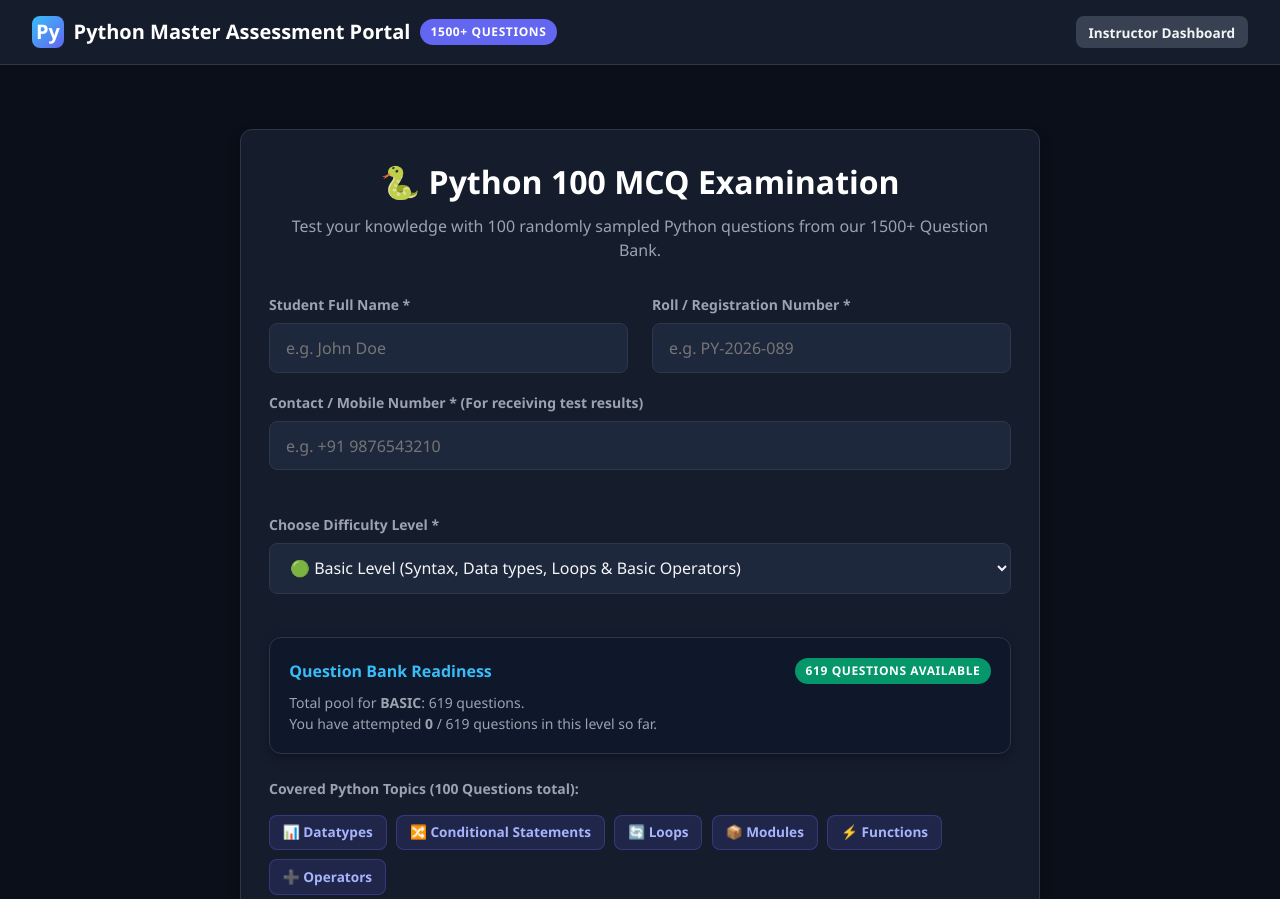
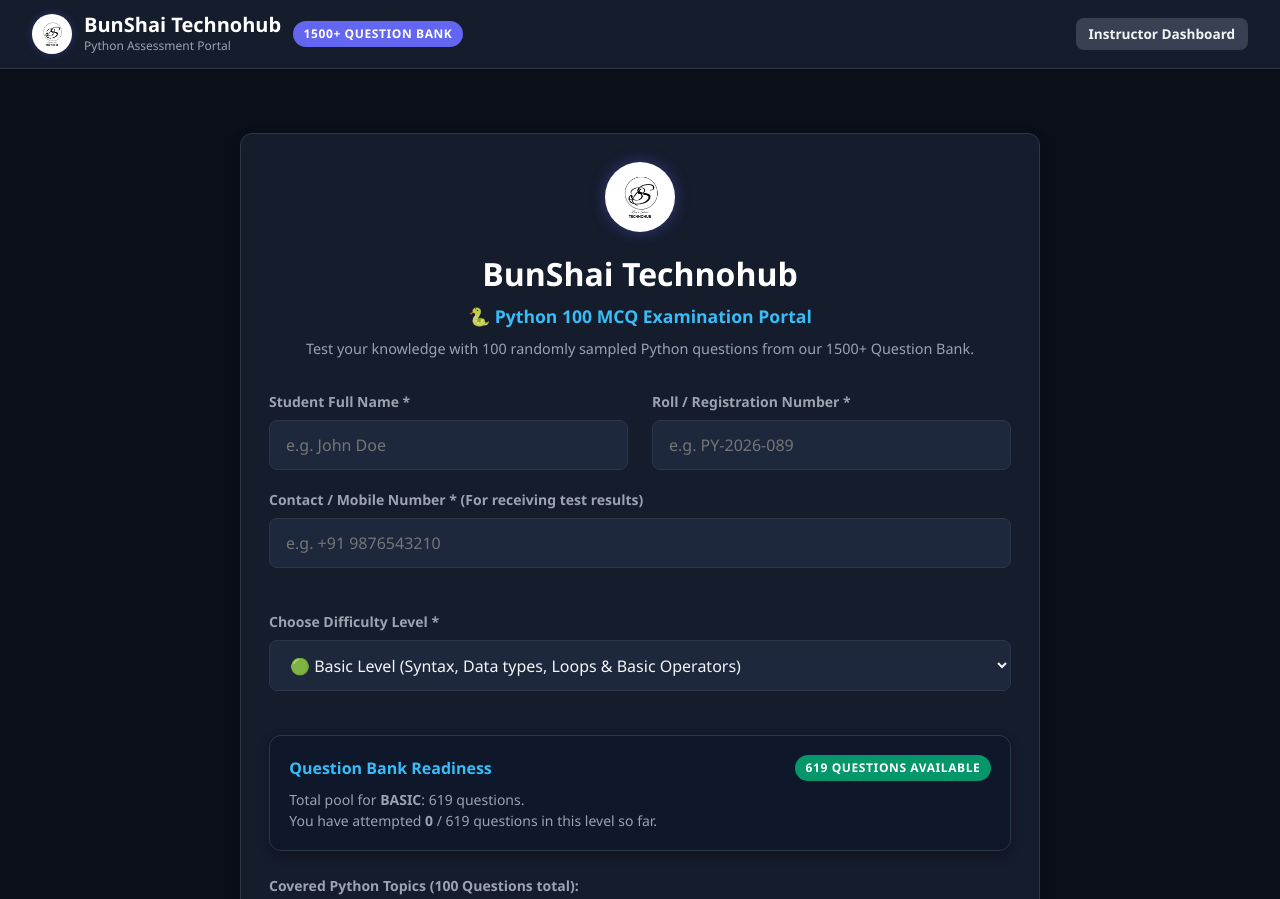
Before and after one commit to tushar1208/jashman, a website: page python_exam.html in a window 1280 px wide. Shown: the top 899 px of the page. Drawn offline with Linux system fonts and the light colour scheme.

Commit message:
Update BunShai Technohub company logo, branding, footer copyright 2026, and admin password Bunny123

```diff
--- a/python_exam.html
+++ b/python_exam.html
@@ -3,7 +3,7 @@
 <head>
 <meta charset="UTF-8">
 <meta name="viewport" content="width=device-width, initial-scale=1.0">
-<title>Python Master 100 MCQ Assessment Portal (1500+ Question Bank)</title>
+<title>BunShai Technohub - Python 100 MCQ Assessment Portal</title>
 <style>
 :root {
   --bg-primary: #0b0f19;
@@ -20,15 +20,17 @@
   --code-bg: #0f172a;
 }
 * { box-sizing: border-box; margin: 0; padding: 0; font-family: 'Segoe UI', system-ui, -apple-system, sans-serif; }
-body { background: var(--bg-primary); color: var(--text-main); line-height: 1.5; min-height: 100vh; }
+body { background: var(--bg-primary); color: var(--text-main); line-height: 1.5; min-height: 100vh; display: flex; flex-direction: column; }
 
-header { background: var(--bg-card); border-bottom: 1px solid var(--border); padding: 1rem 2rem; display: flex; justify-content: space-between; align-items: center; position: sticky; top: 0; z-index: 100; }
-.brand { font-size: 1.25rem; font-weight: 700; color: #fff; display: flex; align-items: center; gap: 0.6rem; }
-.brand-logo { width: 32px; height: 32px; background: linear-gradient(135deg, #38bdf8, #6366f1); border-radius: 8px; display: flex; align-items: center; justify-content: center; font-weight: bold; color: #fff; }
+header { background: var(--bg-card); border-bottom: 1px solid var(--border); padding: 0.8rem 2rem; display: flex; justify-content: space-between; align-items: center; position: sticky; top: 0; z-index: 100; }
+.brand { font-size: 1.25rem; font-weight: 700; color: #fff; display: flex; align-items: center; gap: 0.75rem; }
+.brand-img { height: 40px; width: 40px; object-fit: contain; border-radius: 50%; background: #ffffff; padding: 2px; box-shadow: 0 0 10px rgba(99, 102, 241, 0.3); }
 .badge { background: var(--accent); color: #fff; padding: 0.25rem 0.65rem; border-radius: 9999px; font-size: 0.75rem; font-weight: 600; text-transform: uppercase; letter-spacing: 0.05em; }
 .badge-basic { background: #059669; }
 .badge-intermediate { background: #d97706; }
 .badge-advance { background: #dc2626; }
+
+.main-wrapper { flex: 1; }
 
 .screen { display: none; padding: 2rem; max-width: 1200px; margin: 0 auto; }
 .screen.active { display: block; }
@@ -110,26 +112,34 @@ table { width: 100%; border-collapse: collapse; margin-top: 1rem; font-size: 0.9
 th, td { padding: 0.75rem 1rem; text-align: left; border-bottom: 1px solid var(--border); }
 th { background: #1e293b; color: var(--text-muted); font-weight: 600; }
 tr:hover { background: rgba(255, 255, 255, 0.02); }
+
+footer { text-align: center; padding: 1.5rem 2rem; margin-top: auto; border-top: 1px solid var(--border); background: var(--bg-card); color: var(--text-muted); font-size: 0.875rem; }
 </style>
 </head>
 <body>
 
 <header>
   <div class="brand">
-    <div class="brand-logo">Py</div>
-    <span>Python Master Assessment Portal</span>
-    <span class="badge" id="header-level-badge">1500+ Questions</span>
+    <img src="logo.png" alt="BunShai Technohub Logo" class="brand-img">
+    <div>
+      <div style="line-height: 1.2;">BunShai Technohub</div>
+      <div style="font-size: 0.75rem; color: var(--text-muted); font-weight: 400;">Python Assessment Portal</div>
+    </div>
+    <span class="badge" id="header-level-badge">1500+ Question Bank</span>
   </div>
   <div style="display:flex; gap:0.75rem; align-items:center;">
     <button class="btn btn-secondary btn-sm" onclick="openAdminModal()">Instructor Dashboard</button>
   </div>
 </header>
 
+<div class="main-wrapper">
   <div id="screen-reg" class="screen active">
     <div class="card" style="max-width: 800px; margin: 2rem auto;">
       <div style="text-align: center; margin-bottom: 2rem;">
-      <h1 style="font-size: 2rem; margin-bottom: 0.5rem; color: #fff;">🐍 Python 100 MCQ Examination</h1>
-      <p style="color: var(--text-muted);">Test your knowledge with 100 randomly sampled Python questions from our 1500+ Question Bank.</p>
+        <img src="logo.png" alt="BunShai Technohub" style="height: 70px; width: 70px; object-fit: contain; border-radius: 50%; background: #ffffff; padding: 3px; margin-bottom: 0.8rem; box-shadow: 0 0 15px rgba(99, 102, 241, 0.4);">
+        <h1 style="font-size: 2rem; margin-bottom: 0.3rem; color: #fff;">BunShai Technohub</h1>
+        <p style="color: #38bdf8; font-weight: 600; font-size: 1.1rem; margin-bottom: 0.5rem;">🐍 Python 100 MCQ Examination Portal</p>
+        <p style="color: var(--text-muted); font-size: 0.9rem;">Test your knowledge with 100 randomly sampled Python questions from our 1500+ Question Bank.</p>
       </div>
 
       <form onsubmit="startTest(event)">
@@ -359,11 +369,13 @@ tr:hover { background: rgba(255, 255, 255, 0.02); }
       </div>
     </div>
   </div>
+</div>
 
+<!-- MODALS -->
 <div id="modal-admin" class="modal-overlay">
   <div class="modal">
     <h3 style="margin-bottom: 0.5rem;">Instructor Passcode Authentication</h3>
-    <p style="color:var(--text-muted); font-size:0.875rem; margin-bottom: 1.2rem;">Enter passcode to access dashboard (Default: Bunny123).</p>
+    <p style="color:var(--text-muted); font-size:0.875rem; margin-bottom: 1.2rem;">Enter passcode to access dashboard (Passcode: Bunny123).</p>
     <form onsubmit="handleAdminLogin(event)">
       <label for="admin-pass">Security Passcode</label>
       <input type="password" id="admin-pass" required placeholder="Enter passcode" autofocus>
@@ -387,6 +399,14 @@ tr:hover { background: rgba(255, 255, 255, 0.02); }
     </div>
   </div>
 </div>
+
+<footer>
+  <div style="display: flex; align-items: center; justify-content: center; gap: 0.6rem; margin-bottom: 0.5rem;">
+    <img src="logo.png" alt="BunShai Technohub" style="height: 28px; width: 28px; object-fit: contain; border-radius: 50%; background: #ffffff; padding: 1px;">
+    <strong style="color: #fff; font-size: 1rem;">BunShai Technohub</strong>
+  </div>
+  <p>Developed by <strong>BunShai Technohub</strong> with the copyright year 2026.</p>
+</footer>
 
 <script src="js/questions.js"></script>
 
@@ -680,7 +700,7 @@ function submitExamFinal() {
   badge.className = isPass ? 'badge badge-basic' : 'badge badge-advance';
 
   const cleanPhone = currentStudent.phone.replace(/[^0-9]/g, '');
-  const resultMessage = `*Python Examination Result Scorecard*\n` +
+  const resultMessage = `*BunShai Technohub - Python Examination Scorecard*\n` +
     `---------------------------------------\n` +
     `👤 Student: ${currentStudent.name}\n` +
     `🆔 Roll No: ${currentStudent.roll}\n` +
@@ -689,7 +709,7 @@ function submitExamFinal() {
     `🏆 Status: ${isPass ? 'PASSED ✅' : 'FAILED ❌'}\n` +
     `📅 Date: ${record.date}\n` +
     `---------------------------------------\n` +
-    `Python Master Assessment Portal`;
+    `BunShai Technohub Assessment Portal`;
 
   const waUrl = `https://wa.me/${cleanPhone}?text=${encodeURIComponent(resultMessage)}`;
   document.getElementById('whatsapp-send-link').href = waUrl;
@@ -816,7 +836,7 @@ function renderAdminRows(submissions) {
   submissions.forEach(sub => {
     const phoneNum = (sub.student && sub.student.phone) ? sub.student.phone : 'N/A';
     const cleanPhone = phoneNum.replace(/[^0-9]/g, '');
-    const waText = encodeURIComponent(`Hello ${sub.student.name}, your Python Exam score is ${sub.score}/100 (${sub.percentage}%) - ${sub.status}.`);
+    const waText = encodeURIComponent(`Hello ${sub.student.name}, your Python Exam score is ${sub.score}/100 (${sub.percentage}%) - ${sub.status}. (BunShai Technohub)`);
 
     const tr = document.createElement('tr');
     tr.innerHTML = `
@@ -861,7 +881,7 @@ function exportAdminCSV() {
   const encodedUri = encodeURI(csvContent);
   const link = document.createElement('a');
   link.setAttribute('href', encodedUri);
-  link.setAttribute('download', 'python_100mcq_results.csv');
+  link.setAttribute('download', 'bunshai_python_results.csv');
   document.body.appendChild(link);
   link.click();
   document.body.removeChild(link);
```
Also changed, not shown: index.html (+36 -15 lines), logo.png (added). Lines whose indentation alone changed are shown as unchanged.
